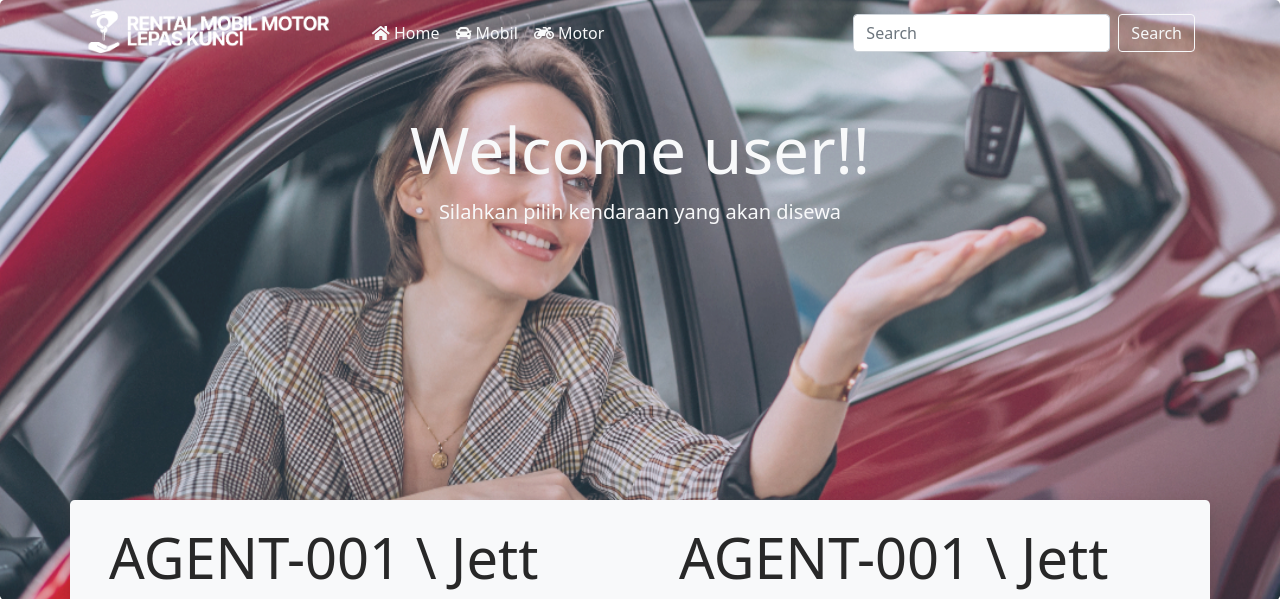
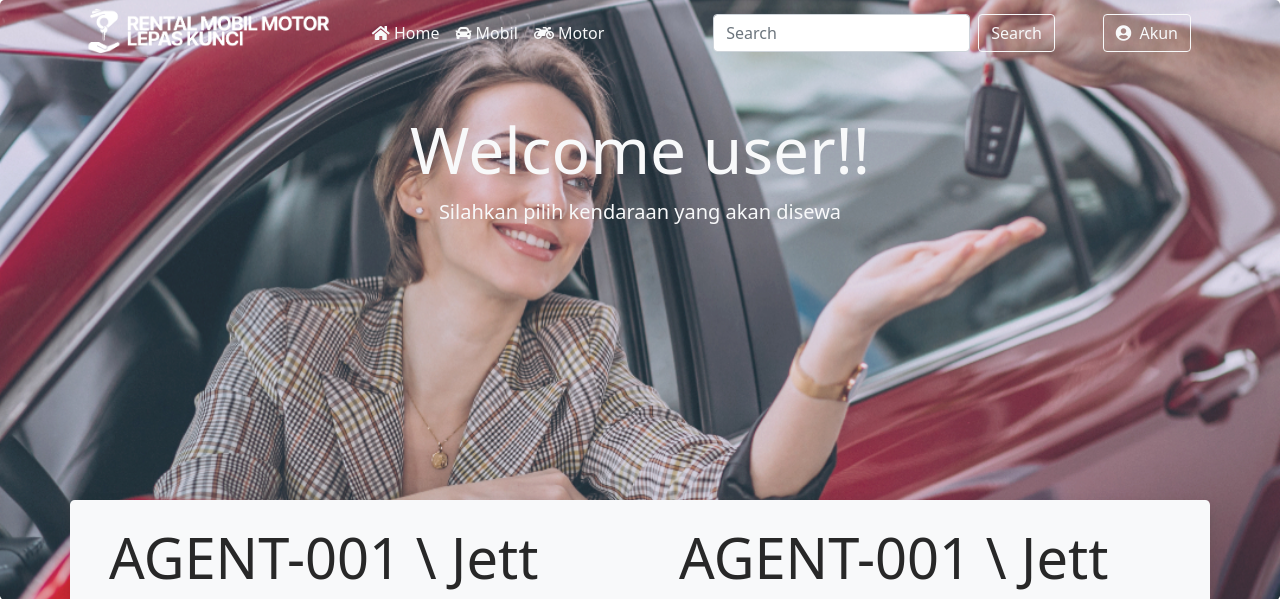
Before and after one commit to Ywai51/rentalsite, a Django app: page / in a window 1280 px wide. Shown: the top 599 px of the page. Run offline with Django 3.2, Linux system fonts and the light colour scheme.

Commit message:
Better Navbar

```diff
--- a/templates/home/index.html
+++ b/templates/home/index.html
@@ -6,8 +6,12 @@
 
 {% endblock title %}
 {% block header %}
-    <h1 class="display-3 text-light text-center">{{heading}}</h1>
-    <p class="lead text-light text-center">{{subheading}}</p>
+    <div class="row m-auto ">
+        <div class="col-12">
+            <h1 class="display-3 text-light text-center">{{heading}}</h1>
+            <p class="lead text-light text-center">{{subheading}}</p>
+        </div>
+    </div>
 {% endblock header %}
 {% block content %}
 
--- a/templates/snippets/navbar.html
+++ b/templates/snippets/navbar.html
@@ -24,13 +24,16 @@
                     </li>
 
                 </ul>
-                <ul class="navbar-nav ml-auto">
+                <ul class="navbar-nav ml-auto mr-1">
                     <li class="nav-item">
                         <form class="form-inline ">
                             <input class="form-control mr-sm-2" type="search" placeholder="Search" aria-label="Search">
                             <button class="btn btn-outline-light my-2 my-sm-0" type="submit">Search</button>
                         </form>
                     </li>
+                    <li class="nav-item">
+                        <button type="button" class="btn btn-outline-light ml-md-5 "><i class="fas fa-user-circle mr-1"></i> Akun</button>
+                    </li>
                 </ul>
             </div>
         </div>
```
